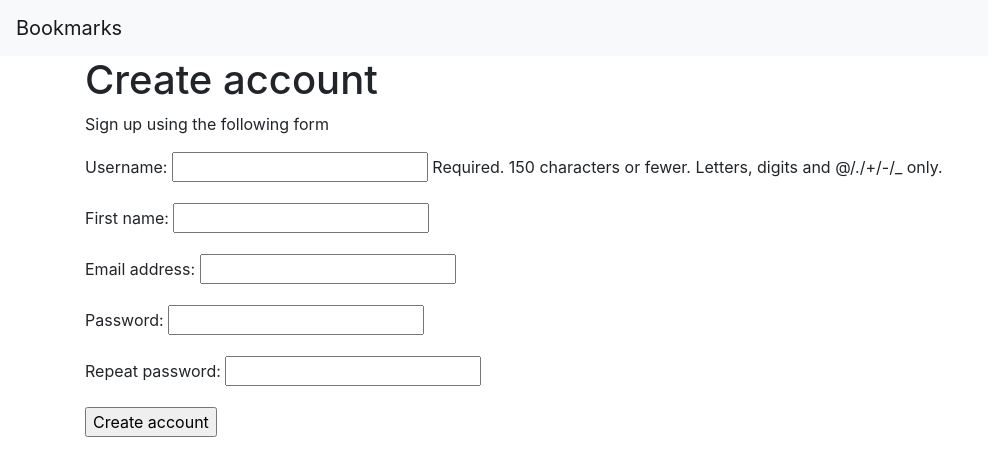
After one commit to alexcg1/django-example-social-site, a Django app: page /account/register/ in a window 1280 px wide. The commit adds this page. Shown: the top 476 px of the page, without its empty margins (0-988 px from the left). Run offline with Django 3.2, Linux system fonts and the light colour scheme; some libraries are stand-ins or nearby versions.

Commit message:
User account registration

```diff
--- a/bookmarks/account/forms.py
+++ b/bookmarks/account/forms.py
@@ -1,5 +1,23 @@
+from django.contrib.auth.models import User
 from django import forms
+
 
 class LoginForm(forms.Form):
     username = forms.CharField()
     password = forms.CharField(widget=forms.PasswordInput)
+
+
+class UserRegistrationForm(forms.ModelForm):
+    password = forms.CharField(label='Password', widget=forms.PasswordInput)
+    password2 = forms.CharField(
+        label='Repeat password', widget=forms.PasswordInput)
+
+    class Meta:
+        model = User
+        fields = ('username', 'first_name', 'email')
+
+    def cleanpassword2(self):
+        cd = self.cleaned_data
+        if cd['password'] != cd['password2']:
+            raise forms.ValidationError("Passwords don\'t match.")
+        return cd['password2']
--- /dev/null
+++ b/bookmarks/account/templates/account/register.html
@@ -0,0 +1,15 @@
+{% extends 'base.html' %}
+
+{% block title %}
+    Create account
+{% endblock title %}
+
+{% block content %}
+    <h1>Create account</h1>
+    <p>Sign up using the following form</p>
+    <form action="." method='post'>
+        {{ user_form.as_p }}
+        {% csrf_token %}
+        <p><input type="submit" value="Create account"></p>
+    </form>
+{% endblock content %}
--- a/bookmarks/account/templates/registration/login.html
+++ b/bookmarks/account/templates/registration/login.html
@@ -14,7 +14,7 @@
     {% if form.errors %}
         <p>Your username and password don't match. Please try again</p>
     {% else %}
-        <p>Please use this form to log in</p>
+        <p>Please use this form to log in. If you don't have an account <a href="{% url "register" %}">register here</a></p>
     {% endif %}
     <div class="login-form">
         <form action="{% url 'login' %}" method="post">
--- a/bookmarks/account/urls.py
+++ b/bookmarks/account/urls.py
@@ -21,4 +21,6 @@ urlpatterns = [
          name='password_reset_confirm'),
     path('reset/done', auth_views.PasswordResetCompleteView.as_view(),
          name='password_reset_complete'),
+
+    path('register/', views.register, name='register'),
 ]
--- a/bookmarks/account/views.py
+++ b/bookmarks/account/views.py
@@ -3,7 +3,7 @@ from django.http import HttpResponse
 from django.shortcuts import render
 from django.contrib.auth import authenticate, login
 from django.contrib.auth.decorators import login_required
-from .forms import LoginForm
+from .forms import LoginForm, UserRegistrationForm
 
 
 def user_login(request):
@@ -30,3 +30,20 @@ def user_login(request):
 @login_required
 def dashboard(request):
     return render(request, 'account/dashboard.html', {'section': 'dashboard'})
+
+
+def register(request):
+    if request.method == 'POST':
+        user_form = UserRegistrationForm(request.POST)
+        if user_form.is_valid():
+            # Create new user object but avoid saving
+            new_user = user_form.save(commit=False)
+            # Set password
+            new_user.set_password(user_form.cleaned_data['password'])
+            # Save user object
+            new_user.save()
+            return render(request, 'account/register_done.html', {'new_user': new_user})
+    else:
+        user_form = UserRegistrationForm()
+
+    return render(request, 'account/register.html', {'user_form': user_form})
```
Also changed, not shown: bookmarks/account/templates/account/register_done.html (added, +10 -0 lines), bookmarks/db.sqlite3.
